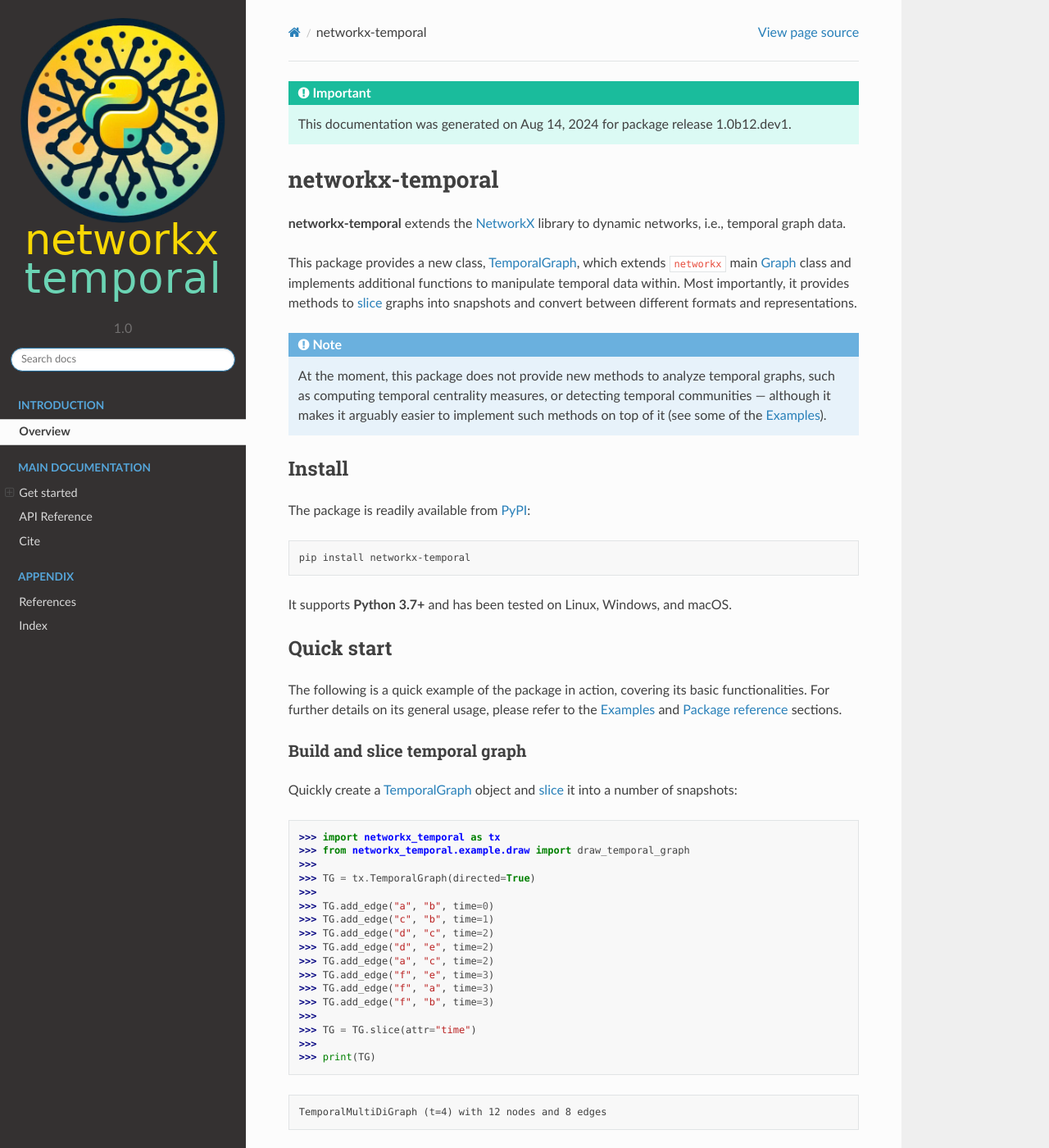
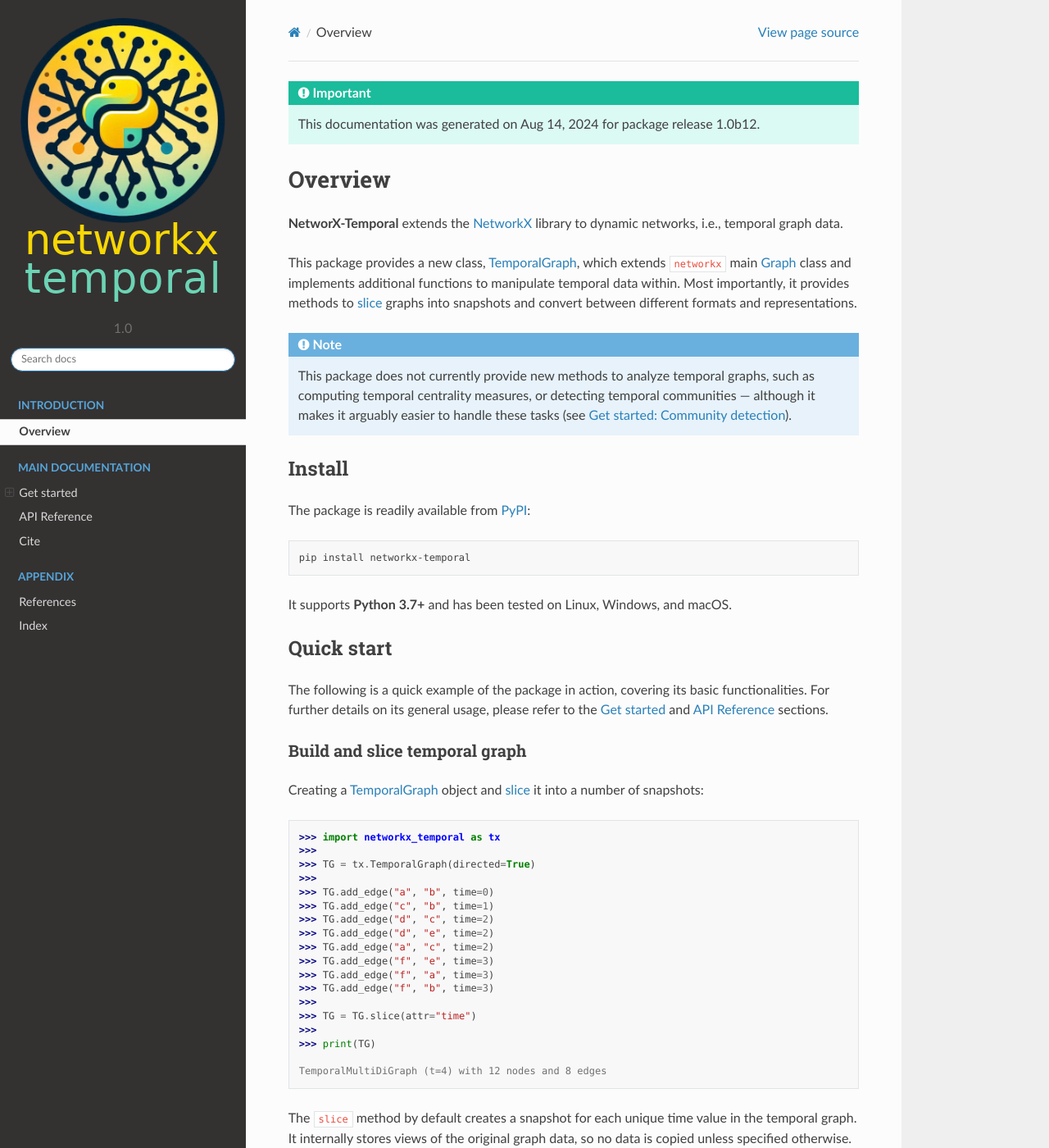
Before and after one commit to nelsonaloysio/networkx-temporal, a Sphinx documentation site: the page built from docs/source/index.rst, in a window 1280 px wide and 1400 px high. Shown: the whole window at 82% size. Built offline with Sphinx 7.4.7 and the Read the Docs theme 2.0.0, drawn with Linux system fonts in a browser that asks for light colours; some of the changed text lies outside the part shown.

Commit message:
Updated documentation.

```diff
--- a/docs/source/cite.rst
+++ b/docs/source/cite.rst
@@ -2,18 +2,18 @@
 Cite
 ####
 
-At present, we do not have a published article about **networkx-temporal**.
+At present, we do not have a published article about **NetworkX-Temporal**.
 For the time being, if you use it in your research, we kindly ask you to cite
 it by referencing the project's page instead:
 
    Reis de Almeida Passos, N. A., Carlini, E., Trani, S. (2024).
-   ''The networkx-temporal Python library: build and manipulate dynamic graphs''.
+   ''The NetworkX-Temporal Python library: build and manipulate dynamic graphs''.
    URL: <http://pypi.org/p/networkx-temporal>.
 
 .. code-block:: tex
 
    @misc{networkxtemporal2024,
-      title  = {The networkx-temporal Python library: build and manipulate dynamic graphs},
+      title  = {The NetworkX-Temporal Python library: build and manipulate dynamic graphs},
       author = {Nelson Aloysio Reis de Almeida Passos and Emanuele Carlini and Salvatore Trani},
       url    = {http://pypi.org/p/networkx-temporal},
       year   = {2024}
--- a/docs/source/index.rst
+++ b/docs/source/index.rst
@@ -23,11 +23,11 @@
 
    This documentation was generated on |today| for package release |release|.
 
-#################
-networkx-temporal
-#################
+########
+Overview
+########
 
-**networkx-temporal** extends the `NetworkX <https://networkx.org>`__ library to dynamic networks,
+**NetworX-Temporal** extends the `NetworkX <https://networkx.org>`__ library to dynamic networks,
 i.e., temporal graph data.
 
 This package provides a new class, `TemporalGraph <documentation.html#networkx_temporal.TemporalGraph>`_,
@@ -39,9 +39,9 @@
 
 .. note::
 
-   At the moment, this package does not provide new methods to analyze temporal graphs, such as computing
+   This package does not currently provide new methods to analyze temporal graphs, such as computing
    temporal centrality measures, or detecting temporal communities --- although it makes it arguably
-   easier to implement such methods on top of it (see some of the `Examples <examples.html>`_).
+   easier to handle these tasks (see `Get started: Community detection <guide.html#community-detection>`_).
 
 Install
 =======
@@ -59,13 +59,13 @@
 ===========
 
 The following is a quick example of the package in action, covering its basic functionalities.
-For further details on its general usage, please refer to the `Examples <examples.html>`_ and
-`Package reference <documentation.html>`_ sections.
+For further details on its general usage, please refer to the `Get started <guide.html>`_ and
+`API Reference <api.html>`_ sections.
 
 Build and slice temporal graph
 ------------------------------
 
-Quickly create a
+Creating a
 `TemporalGraph <documentation.html#networkx_temporal.TemporalGraph>`_
 object and
 `slice <documentation.html#networkx_temporal.TemporalGraph.slice>`_
@@ -74,7 +74,6 @@
 .. code-block:: python
 
    >>> import networkx_temporal as tx
-   >>> from networkx_temporal.example.draw import draw_temporal_graph
    >>>
    >>> TG = tx.TemporalGraph(directed=True)
    >>>
@@ -90,8 +89,6 @@
    >>> TG = TG.slice(attr="time")
    >>>
    >>> print(TG)
-
-.. code-block:: none
 
    TemporalMultiDiGraph (t=4) with 12 nodes and 8 edges
 
--- a/src/networkx_temporal/__version__.py
+++ b/src/networkx_temporal/__version__.py
@@ -1 +1 @@
-__version__ = "1.0b12.dev1"
+__version__ = "1.0b12"
```
Also changed, not shown: other parts of docs/source/index.rst (+1 -1 lines), README.md (+32 -59 lines), docs/source/guide.rst (+34 -21 lines), docs/README.md, 7 other files.
